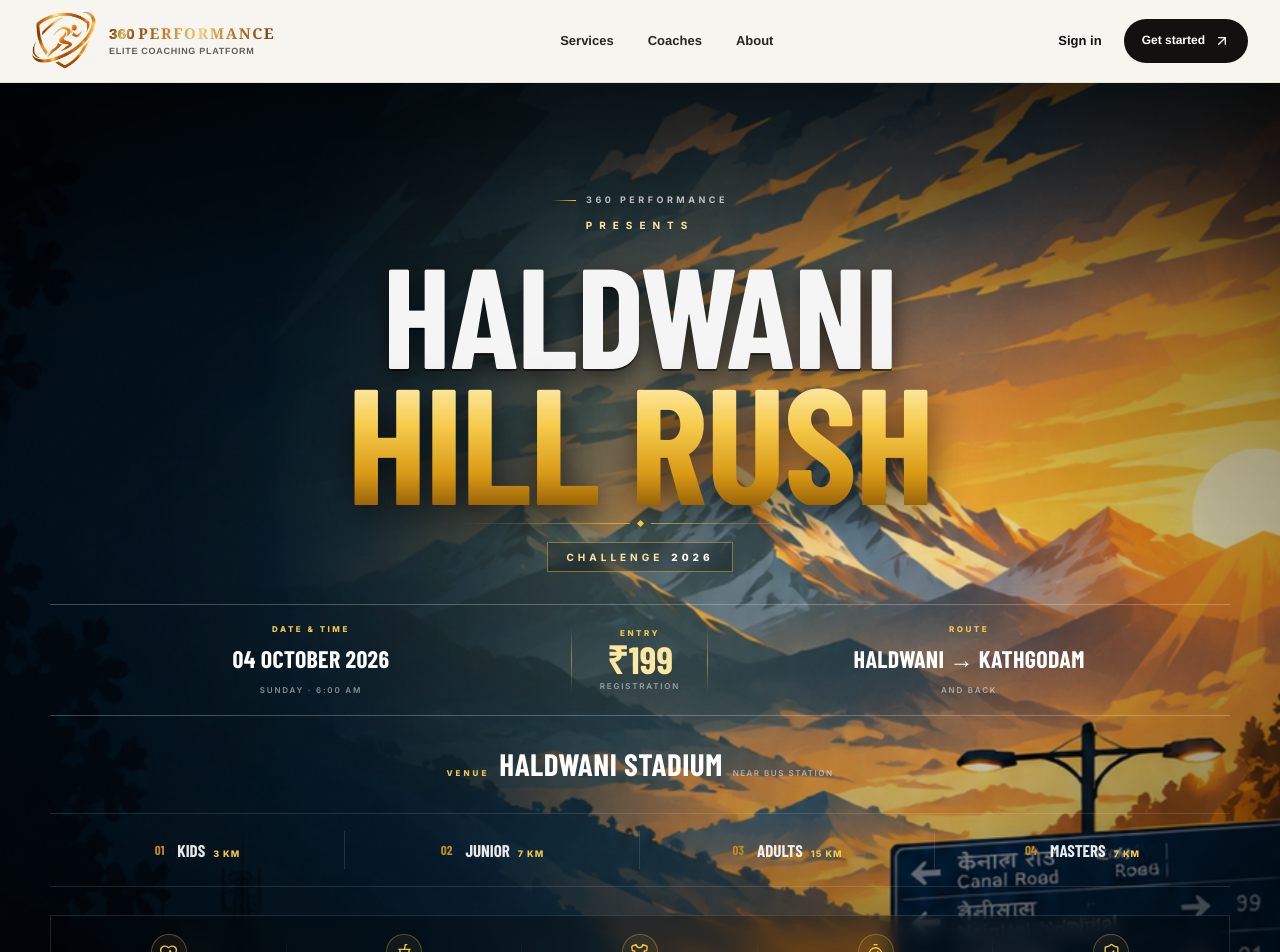
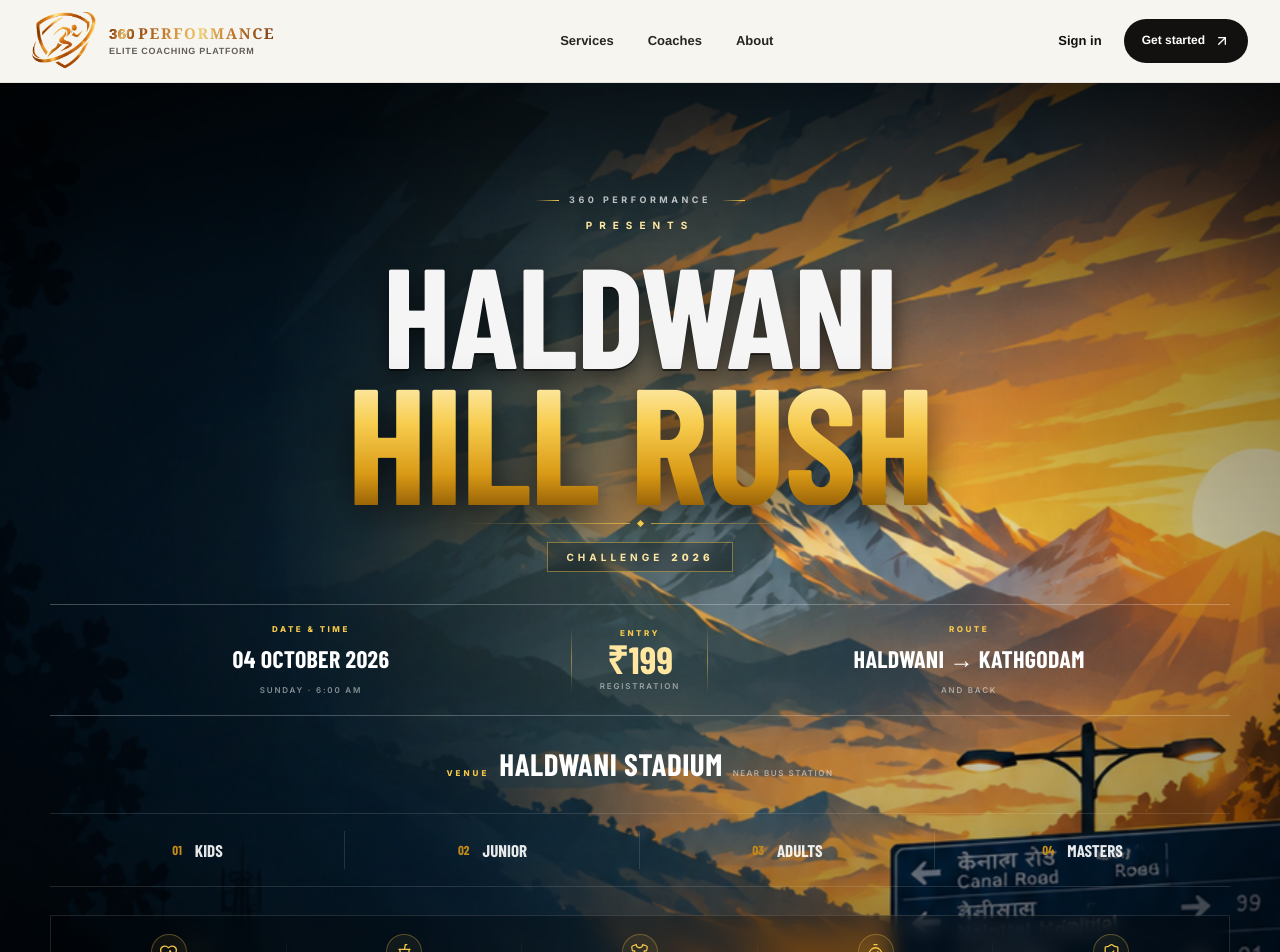
Before and after one commit to xshaykumar/akshay-copy, a Next.js app: page / in a window 1280 px wide. Shown: the top 952 px of the page. Built offline with nearby package versions, Linux system fonts and the light colour scheme; a web font is replaced by a local one.

Commit message:
Refactor HaldwaniHillRush component structure

```diff
--- a/components/public/HaldwaniHillRush.tsx
+++ b/components/public/HaldwaniHillRush.tsx
@@ -22,10 +22,10 @@ const EVENT_STARTS = new Date(
 ).getTime();
 
 const CATEGORIES = [
-  { label: "Kids", dist: "3 KM" },
-  { label: "Junior", dist: "7 KM" },
-  { label: "Adults", dist: "15 KM" },
-  { label: "Masters", dist: "7 KM" },
+  "Kids",
+  "Junior",
+  "Adults",
+  "Masters",
 ];
 
 const PERKS = [
@@ -76,7 +76,9 @@ function getTimeLeft(target: number): TimeLeft {
   }
 
   return {
-    days: Math.floor(difference / (1000 * 60 * 60 * 24)),
+    days: Math.floor(
+      difference / (1000 * 60 * 60 * 24)
+    ),
     hours: Math.floor(
       (difference / (1000 * 60 * 60)) % 24
     ),
@@ -95,19 +97,35 @@ function CountdownRow({
   timeLeft: TimeLeft;
 }) {
   const units = [
-    { value: timeLeft.days, label: "Days" },
-    { value: timeLeft.hours, label: "Hours" },
-    { value: timeLeft.minutes, label: "Minutes" },
-    { value: timeLeft.seconds, label: "Seconds" },
+    {
+      value: timeLeft.days,
+      label: "Days",
+    },
+    {
+      value: timeLeft.hours,
+      label: "Hours",
+    },
+    {
+      value: timeLeft.minutes,
+      label: "Minutes",
+    },
+    {
+      value: timeLeft.seconds,
+      label: "Seconds",
+    },
   ];
 
   return (
     <div className={styles.countdown}>
       {units.map((unit) => (
-        <div className={styles.countUnit} key={unit.label}>
+        <div
+          className={styles.countUnit}
+          key={unit.label}
+        >
           <strong>
             {String(unit.value).padStart(2, "0")}
           </strong>
+
           <span>{unit.label}</span>
         </div>
       ))}
@@ -150,7 +168,9 @@ export default function HaldwaniHillRush() {
       1000
     );
 
-    return () => window.clearInterval(interval);
+    return () => {
+      window.clearInterval(interval);
+    };
   }, []);
 
   return (
@@ -160,13 +180,15 @@ export default function HaldwaniHillRush() {
     >
       <div className={styles.hero}>
 
-        {/* Existing mountain background */}
+        {/* =====================================================
+            BACKGROUND
+        ===================================================== */}
+
         <div
           className={styles.background}
           aria-hidden="true"
         />
 
-        {/* Cinematic overlays */}
         <div
           className={styles.overlay}
           aria-hidden="true"
@@ -182,41 +204,82 @@ export default function HaldwaniHillRush() {
           aria-hidden="true"
         />
 
+
+        {/* =====================================================
+            CONTENT
+        ===================================================== */}
+
         <div className={styles.content}>
 
-          {/* HERO INTRO */}
+          {/* HERO LABEL */}
+
           <div className={styles.heroIntro}>
+
             <div className={styles.brandLine}>
-              <span className={styles.brandLineMark} />
-              360 PERFORMANCE
+              <span
+                className={styles.brandLineMark}
+              />
+
+              <span>
+                360 PERFORMANCE
+              </span>
+
+              <span
+                className={styles.brandLineMark}
+              />
             </div>
 
             <p className={styles.kicker}>
               PRESENTS
             </p>
+
           </div>
 
-          {/* MAIN TITLE */}
+
+          {/* =================================================
+              TITLE
+          ================================================= */}
+
           <div className={styles.titleBlock}>
-            <h1>HALDWANI</h1>
 
-            <h2>HILL RUSH</h2>
+            <h1>
+              HALDWANI
+            </h1>
 
-            <div className={styles.titleRule}>
+            <h2>
+              HILL RUSH
+            </h2>
+
+            <div
+              className={styles.titleRule}
+              aria-hidden="true"
+            >
               <span />
               <i />
               <span />
             </div>
 
             <div className={styles.challenge}>
-              CHALLENGE <b>2026</b>
+              <span>
+                CHALLENGE
+              </span>
+
+              <strong>
+                2026
+              </strong>
             </div>
+
           </div>
 
-          {/* EVENT INFORMATION */}
+
+          {/* =================================================
+              PRIMARY EVENT INFORMATION
+          ================================================= */}
+
           <div className={styles.mainInfo}>
 
             <div className={styles.infoItem}>
+
               <span className={styles.infoLabel}>
                 DATE & TIME
               </span>
@@ -228,23 +291,31 @@ export default function HaldwaniHillRush() {
               <small>
                 SUNDAY · 6:00 AM
               </small>
+
             </div>
 
+
             <div className={styles.infoItem}>
+
               <span className={styles.infoLabel}>
                 ENTRY
               </span>
 
-              <strong className={styles.price}>
+              <strong
+                className={styles.price}
+              >
                 ₹199
               </strong>
 
               <small>
                 REGISTRATION
               </small>
+
             </div>
 
+
             <div className={styles.infoItem}>
+
               <span className={styles.infoLabel}>
                 ROUTE
               </span>
@@ -256,12 +327,18 @@ export default function HaldwaniHillRush() {
               <small>
                 AND BACK
               </small>
+
             </div>
 
           </div>
 
-          {/* VENUE */}
+
+          {/* =================================================
+              VENUE
+          ================================================= */}
+
           <div className={styles.venue}>
+
             <span className={styles.venueLabel}>
               VENUE
             </span>
@@ -273,37 +350,54 @@ export default function HaldwaniHillRush() {
             <span className={styles.venueLocation}>
               NEAR BUS STATION
             </span>
+
           </div>
 
-          {/* CATEGORIES */}
+
+          {/* =================================================
+              CATEGORIES
+          ================================================= */}
+
           <div
             className={styles.categories}
             aria-label="Race categories"
           >
-            {CATEGORIES.map((category, index) => (
-              <div
-                className={styles.category}
-                key={category.label}
-              >
-                <span className={styles.categoryNumber}>
-                  0{index + 1}
-                </span>
 
-                <div>
+            {CATEGORIES.map(
+              (category, index) => (
+                <div
+                  className={styles.category}
+                  key={category}
+                >
+
+                  <span
+                    className={
+                      styles.categoryNumber
+                    }
+                  >
+                    {String(index + 1).padStart(
+                      2,
+                      "0"
+                    )}
+                  </span>
+
                   <strong>
-                    {category.label}
+                    {category}
                   </strong>
 
-                  <span>
-                    {category.dist}
-                  </span>
                 </div>
-              </div>
-            ))}
+              )
+            )}
+
           </div>
 
-          {/* EVENT FEATURES */}
+
+          {/* =================================================
+              EVENT FEATURES
+          ================================================= */}
+
           <div className={styles.perks}>
+
             {PERKS.map((perk) => {
               const Icon = perk.icon;
 
@@ -312,14 +406,20 @@ export default function HaldwaniHillRush() {
                   className={styles.perk}
                   key={perk.title}
                 >
-                  <div className={styles.perkIcon}>
+
+                  <div
+                    className={styles.perkIcon}
+                  >
                     <Icon
                       size={19}
-                      strokeWidth={1.7}
+                      strokeWidth={1.6}
                     />
                   </div>
 
-                  <div className={styles.perkText}>
+                  <div
+                    className={styles.perkText}
+                  >
+
                     <strong>
                       {perk.title}
                     </strong>
@@ -327,17 +427,34 @@ export default function HaldwaniHillRush() {
                     <span>
                       {perk.description}
                     </span>
+
                   </div>
+
                 </div>
               );
             })}
+
           </div>
 
-          {/* COUNTDOWNS */}
-          <div className={styles.countdownGroup}>
 
-            <div className={styles.countdownBlock}>
-              <div className={styles.countdownHeader}>
+          {/* =================================================
+              COUNTDOWN
+          ================================================= */}
+
+          <div
+            className={styles.countdownGroup}
+          >
+
+            <div
+              className={styles.countdownBlock}
+            >
+
+              <div
+                className={
+                  styles.countdownHeader
+                }
+              >
+
                 <span>
                   REGISTRATION CLOSES
                 </span>
@@ -345,17 +462,32 @@ export default function HaldwaniHillRush() {
                 <strong>
                   02 OCT · 11:00 PM
                 </strong>
+
               </div>
 
               <CountdownRow
                 timeLeft={regTimeLeft}
               />
+
             </div>
 
-            <div className={styles.countdownDivider} />
 
-            <div className={styles.countdownBlock}>
-              <div className={styles.countdownHeader}>
+            <div
+              className={styles.countdownDivider}
+              aria-hidden="true"
+            />
+
+
+            <div
+              className={styles.countdownBlock}
+            >
+
+              <div
+                className={
+                  styles.countdownHeader
+                }
+              >
+
                 <span>
                   EVENT STARTS
                 </span>
@@ -363,34 +495,46 @@ export default function HaldwaniHillRush() {
                 <strong>
                   04 OCT · 6:00 AM
                 </strong>
+
               </div>
 
               <CountdownRow
                 timeLeft={eventTimeLeft}
               />
+
             </div>
 
           </div>
 
-          {/* CTA */}
+
+          {/* =================================================
+              CTA
+          ================================================= */}
+
           <div className={styles.ctaArea}>
 
             <a
               href={REGISTER_URL}
               target="_blank"
               rel="noopener noreferrer"
-              className={styles.registerButton}
+              className={
+                styles.registerButton
+              }
             >
+
               <span>
                 REGISTER NOW
               </span>
 
-              <span className={styles.buttonArrow}>
+              <span
+                className={styles.buttonArrow}
+              >
                 <ArrowUpRight
                   size={19}
-                  strokeWidth={2}
+                  strokeWidth={1.9}
                 />
               </span>
+
             </a>
 
             <p className={styles.ctaNote}>
```
